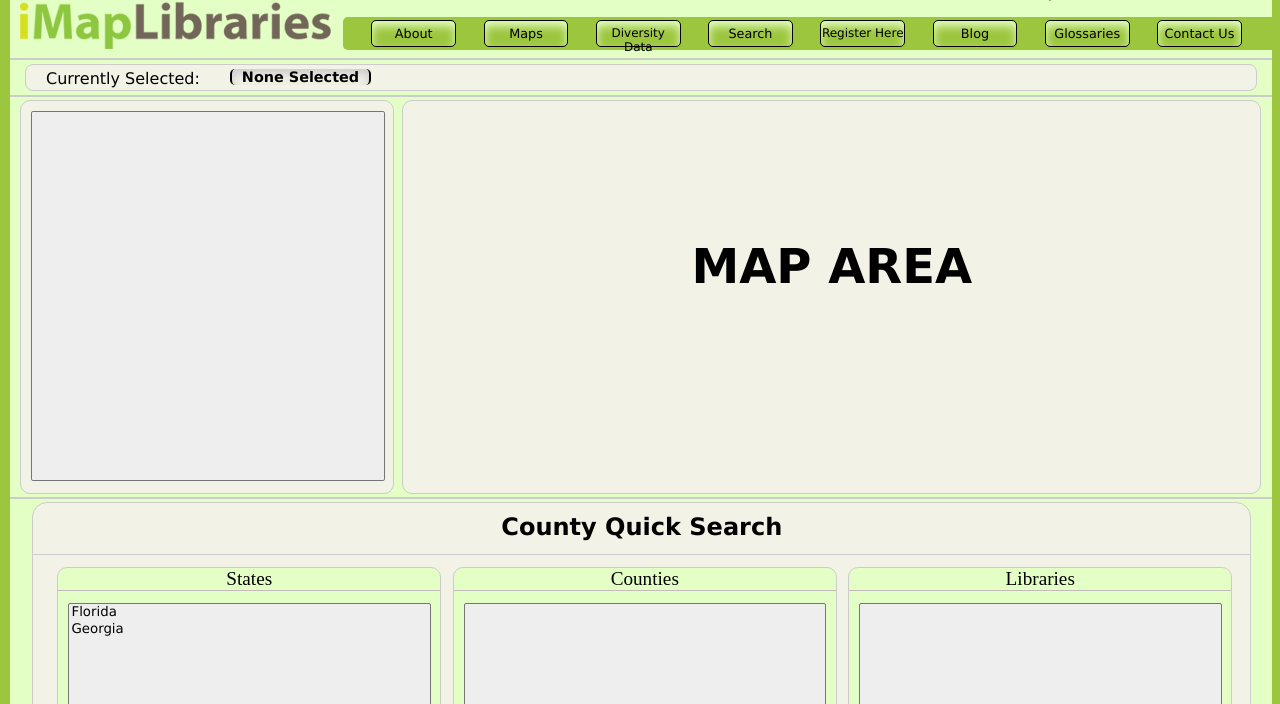
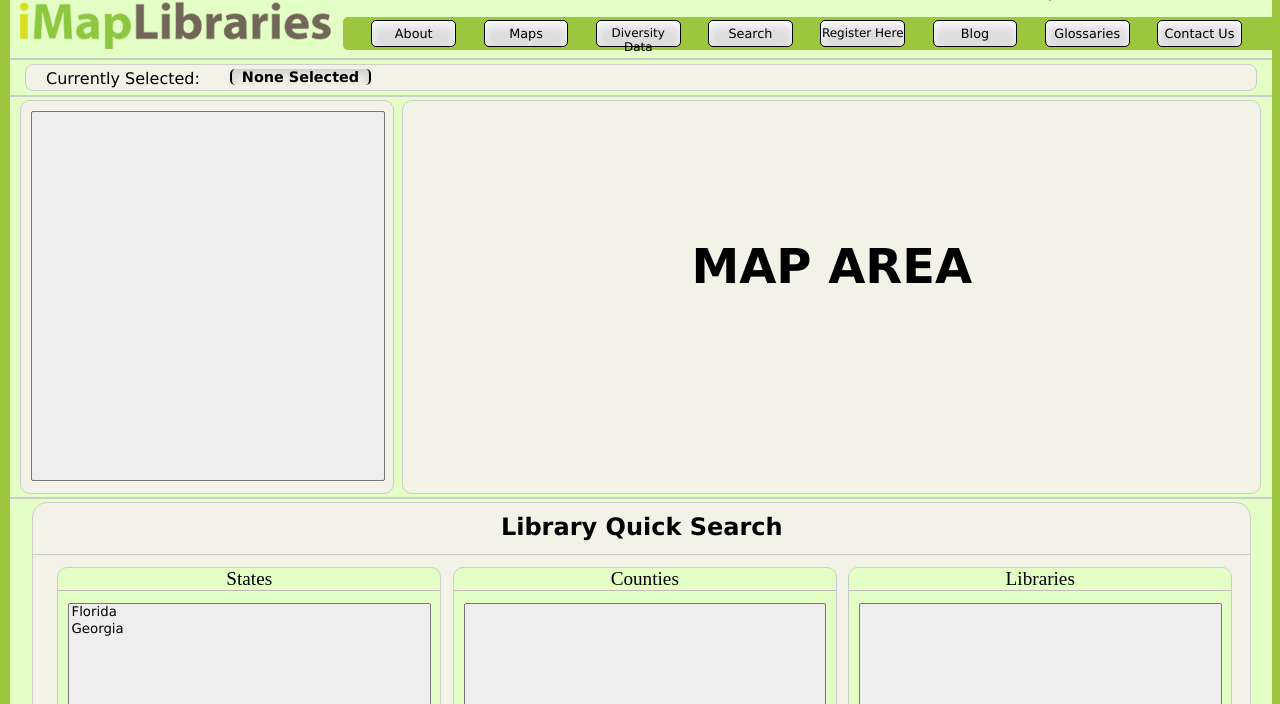
Before and after one commit to PillarDev-Design/iMap_Library, a plain HTML site: page index.html in a window 1280 px wide. Shown: the part 96-800 px from the top of the page. Drawn offline with Linux system fonts and the light colour scheme.

Commit message:
Minor label changes

```diff
--- a/data/css/iMap_Library_Style.css
+++ b/data/css/iMap_Library_Style.css
@@ -89,6 +89,7 @@ body, html{
                     width: 100%;
                 }
                     .nav_bar_item{
+                        background: #DDD;
                         border: 1px solid black;
                         cursor: pointer;
                         float: left;
@@ -100,9 +101,9 @@ body, html{
                         padding-top: 5px;
                         text-align: center;
                         width: 9%;
-                        -moz-box-shadow: 0px 5px 10px #E4FFC5 inset;
-                        -webkit-box-shadow: 0px 5px 10px #E4FFC5 inset;
-                        box-shadow: 0px 5px 10px #E4FFC5 inset;
+                        -moz-box-shadow: 0px 5px 10px #FCFCFC inset;
+                        -webkit-box-shadow: 0px 5px 10px #FCFCFC inset;
+                        box-shadow: 0px 5px 10px #FCFCFC inset;
                         -moz-border-radius: 5px;
                         -webkit-border-radius: 5px;
                         border-radius: 5px;
--- a/index.html
+++ b/index.html
@@ -90,7 +90,7 @@
             <div id='county_quick_search_container'>
                 <div id='county_quick_search_wrapper'>
                     <div id='county_quick_search_label'>
-                        County Quick Search
+                        Library Quick Search
                     </div>
                     <div id='county_quick_search_select_containers'>
                         <div id='county_quick_search_state'
```
